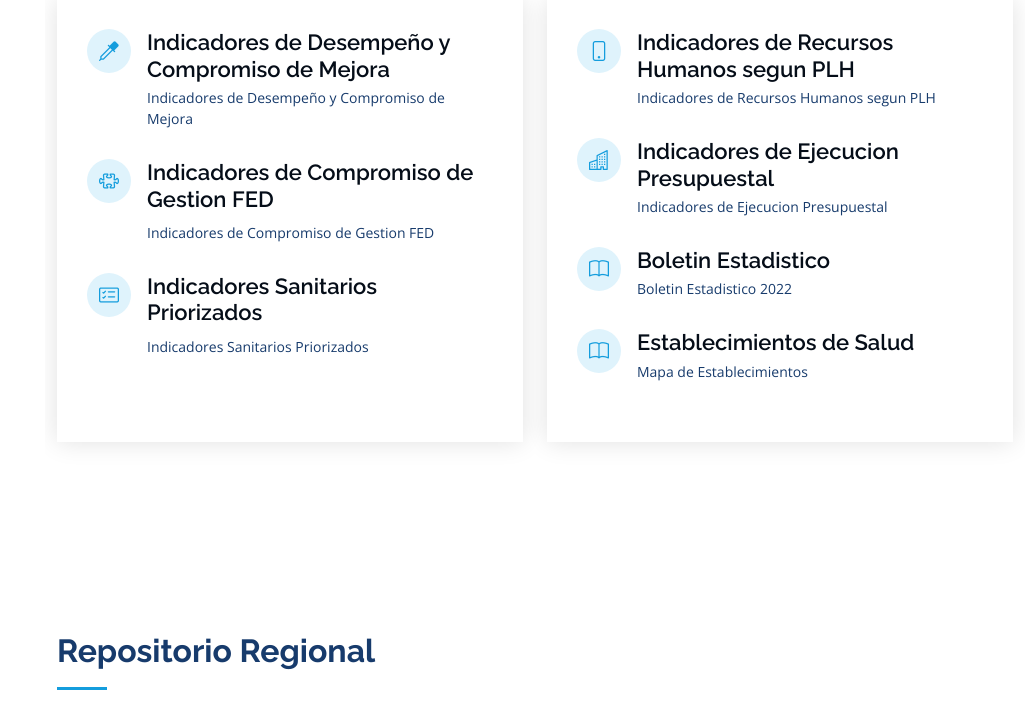
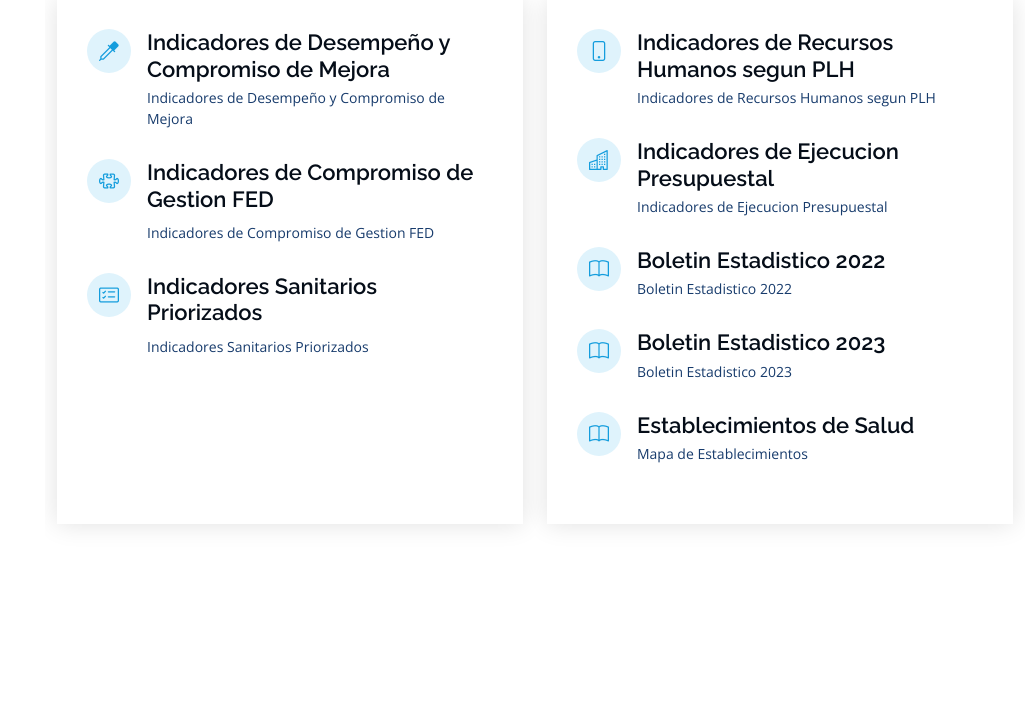
Before and after one commit to veronny/saludjunin, a Django app: page / in a window 1280 px wide. Shown: the part 993-1705 px from the top of the page, without its empty margins (255-1280 px from the left). Run offline with Django 4.2, Linux system fonts and the light colour scheme; some libraries are stand-ins or nearby versions.

Commit message:
crea boletin estadistico 2023

```diff
--- a/principal/templates/index.html
+++ b/principal/templates/index.html
@@ -108,8 +108,14 @@
 
             <div class="address">
               <i class="bi bi-book"></i>
-              <h4>Boletin Estadistico</h4>
+              <h4>Boletin Estadistico 2022</h4>
                 <a href="https://drive.google.com/file/d/171E7kS6n46kMnQmDwaExfKTt0wQDLGYK/view?usp=sharing" target="_blank"><p>Boletin Estadistico 2022</p></a>
+            </div>
+
+            <div class="address">
+              <i class="bi bi-book"></i>
+              <h4>Boletin Estadistico 2023</h4>
+                <a href="https://drive.google.com/file/d/1Xz5Airlq5d5fa1FsDe84qPE84zAvJAgA/view?usp=sharing" target="_blank"><p>Boletin Estadistico 2023</p></a>
             </div>
 
             <div class="address">
```
